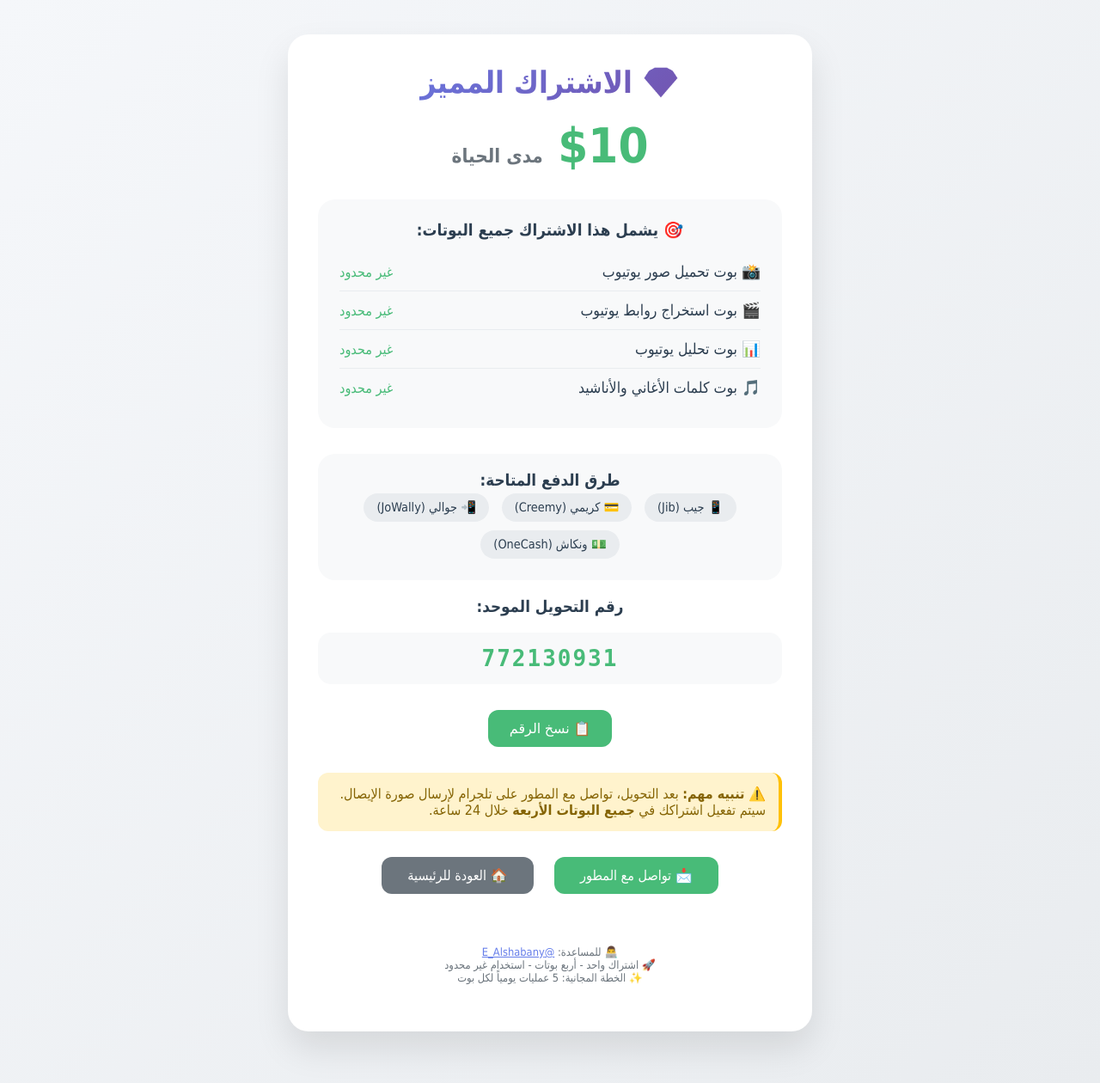
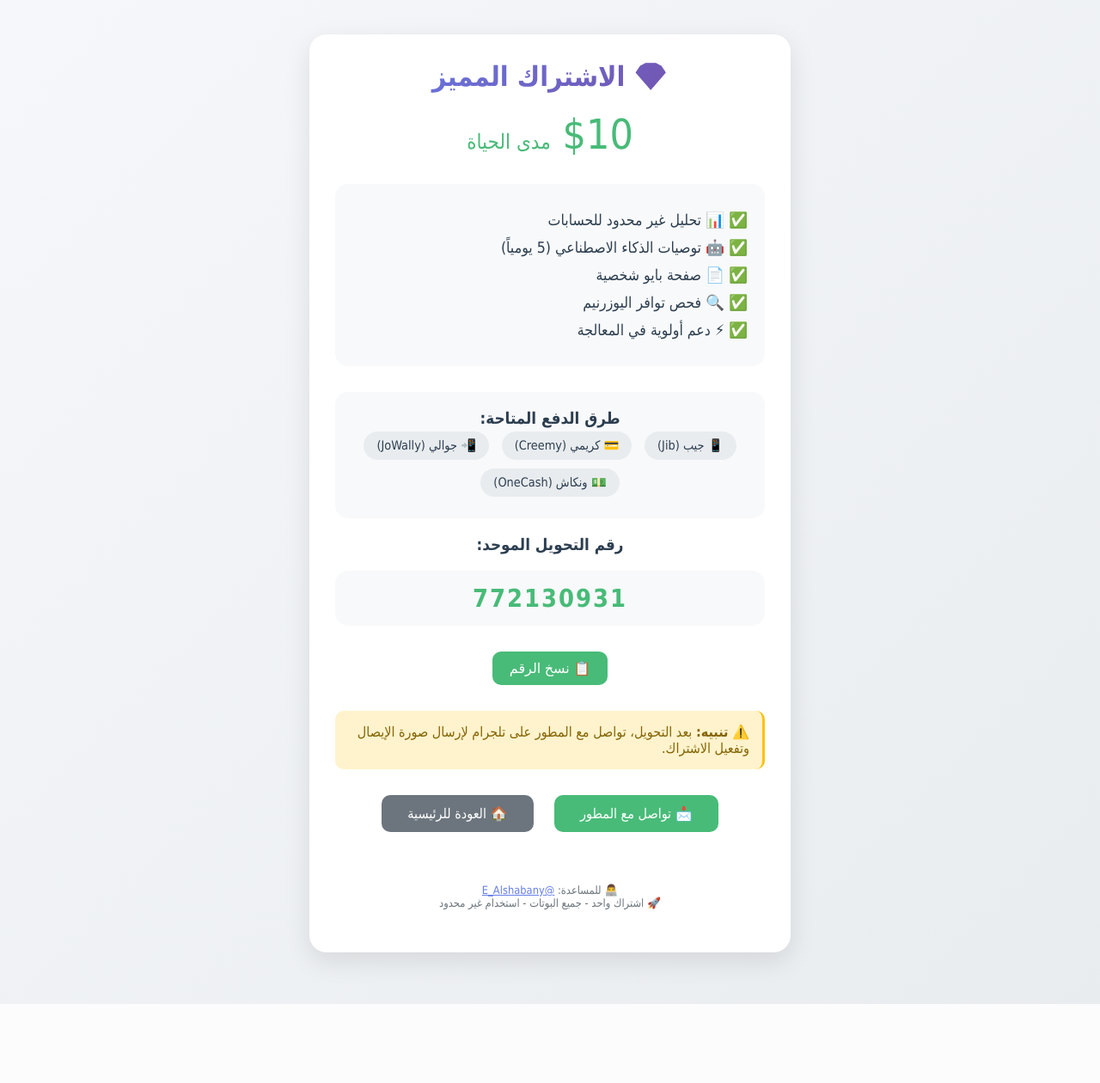
Before and after one commit to IDFINDER/social_analyzer_bot, a Flask app: page /payment in a window 1280 px wide. Shown: the whole page at 86% size. After the commit the page ends 1168 px from the top, so only its background shows below. Run offline with Flask 3, Linux system fonts and the light colour scheme; parts of the project's set-up code (start-up, migrations or seed data) failed here and were passed over.

Commit message:
Update payment.html

```diff
--- a/templates/payment.html
+++ b/templates/payment.html
@@ -3,7 +3,7 @@
 <head>
     <meta charset="UTF-8">
     <meta name="viewport" content="width=device-width, initial-scale=1.0">
-    <title>الاشتراك المميز - بوتات الأدوات الاجتماعية</title>
+    <title>الاشتراك المميز - بوت تحليل الحسابات</title>
     <style>
         * { margin: 0; padding: 0; box-sizing: border-box; }
         body {
@@ -13,14 +13,14 @@
             padding: 20px;
             color: #2c3e50;
         }
-        .container { max-width: 650px; margin: 0 auto; padding: 20px; }
+        .container { max-width: 600px; margin: 0 auto; padding: 20px; }
         .card {
             background: white;
-            border-radius: 24px;
-            padding: 35px;
+            border-radius: 20px;
+            padding: 30px;
             margin-bottom: 20px;
             text-align: center;
-            box-shadow: 0 20px 40px rgba(0,0,0,0.1);
+            box-shadow: 0 10px 30px rgba(0,0,0,0.1);
         }
         h1 {
             background: linear-gradient(135deg, #667eea, #764ba2);
@@ -28,53 +28,25 @@
             background-clip: text;
             color: transparent;
             margin-bottom: 20px;
-            font-size: 2.2em;
+            font-size: 2em;
         }
-        .price {
-            font-size: 3.5em;
-            color: #48bb78;
-            margin: 20px 0;
-            font-weight: bold;
-        }
-        .price small { font-size: 0.4em; color: #6c757d; }
+        .price { font-size: 3em; color: #48bb78; margin: 20px 0; }
         .features {
             text-align: right;
             margin: 30px 0;
             background: #f8f9fa;
-            border-radius: 20px;
-            padding: 25px;
+            border-radius: 15px;
+            padding: 20px;
         }
-        .features h3 {
-            color: #2c3e50;
-            margin-bottom: 15px;
-            text-align: center;
+        .features li {
+            margin: 12px 0;
+            list-style: none;
+            font-size: 1.1em;
         }
-        .bot-row {
-            display: flex;
-            justify-content: space-between;
-            align-items: center;
-            padding: 12px 0;
-            border-bottom: 1px solid #e9ecef;
-        }
-        .bot-row:last-child { border-bottom: none; }
-        .bot-name {
-            font-size: 1.1em;
-            font-weight: 500;
-        }
-        .bot-limit {
-            color: #48bb78;
-            font-weight: 500;
-        }
-        .badge {
-            background: linear-gradient(135deg, #667eea, #764ba2);
-            color: white;
-            padding: 4px 12px;
-            border-radius: 20px;
-            font-size: 0.8em;
-        }
+        .features li::before { content: "✅ "; color: #48bb78; }
         .payment-methods {
             background: #f8f9fa;
-            border-radius: 20px;
+            border-radius: 15px;
             padding: 20px;
             margin: 20px 0;
         }
@@ -87,7 +59,7 @@
             font-size: 0.9em;
         }
         .number {
-            font-size: 2em;
+            font-size: 1.8em;
             font-weight: bold;
             color: #48bb78;
             background: #f8f9fa;
@@ -97,26 +69,24 @@
             direction: ltr;
             text-align: center;
             letter-spacing: 2px;
-            font-family: monospace;
         }
         .copy-btn {
             background: #48bb78;
             color: white;
             border: none;
-            padding: 12px 25px;
-            border-radius: 12px;
+            padding: 10px 20px;
+            border-radius: 10px;
             cursor: pointer;
             font-size: 1em;
             margin: 10px 0;
             transition: all 0.3s;
-            font-weight: 500;
         }
         .copy-btn:hover { background: #38a169; transform: scale(1.02); }
         .warning {
             background: #fff3cd;
-            border-right: 4px solid #ffc107;
+            border-right: 3px solid #ffc107;
             padding: 15px;
-            border-radius: 12px;
+            border-radius: 10px;
             margin: 20px 0;
             text-align: right;
             color: #856404;
@@ -126,11 +96,10 @@
             background: #48bb78;
             color: white;
             padding: 12px 30px;
-            border-radius: 12px;
+            border-radius: 10px;
             text-decoration: none;
             margin: 10px;
             transition: all 0.3s;
-            font-weight: 500;
         }
         .button:hover { background: #38a169; transform: scale(1.02); }
         .back-btn { background: #6c757d; }
@@ -148,13 +117,13 @@
             bottom: 30px;
             left: 50%;
             transform: translateX(-50%);
-            z-index: 100;
+            z-index: 1;
         }
         .toast.show { visibility: visible; animation: fadein 0.5s, fadeout 0.5s 2.5s; }
         @keyframes fadein { from {bottom: 0; opacity: 0;} to {bottom: 30px; opacity: 1;} }
         @keyframes fadeout { from {bottom: 30px; opacity: 1;} to {bottom: 0; opacity: 0;} }
 
-        /* Loading Screen */
+        /* شاشة التحميل */
         .loading-overlay {
             position: fixed;
             top: 0;
@@ -168,8 +137,8 @@
             z-index: 10000;
         }
         .loader {
-            width: 60px;
-            height: 60px;
+            width: 48px;
+            height: 48px;
             border: 4px solid #e9ecef;
             border-top: 4px solid #667eea;
             border-radius: 50%;
@@ -180,21 +149,20 @@
             100% { transform: rotate(360deg); }
         }
         .loading-text {
-            margin-top: 20px;
+            margin-top: 15px;
             color: #6c757d;
             font-size: 14px;
         }
         @media (max-width: 600px) {
             .container { padding: 10px; }
             .card { padding: 20px; }
-            .number { font-size: 1.3em; }
-            .price { font-size: 2.5em; }
-            .bot-row { flex-direction: column; gap: 5px; text-align: center; }
+            .number { font-size: 1.2em; }
+            .price { font-size: 2em; }
         }
     </style>
 </head>
 <body>
-    <!-- Loading Screen -->
+    <!-- شاشة تحميل -->
     <div class="loading-overlay" id="loadingOverlay">
         <div style="text-align: center;">
             <div class="loader"></div>
@@ -202,32 +170,18 @@
         </div>
     </div>
 
-    <!-- Main Content -->
+    <!-- المحتوى الرئيسي -->
     <div class="container" id="mainContent" style="display: none;">
         <div class="card">
             <h1>💎 الاشتراك المميز</h1>
-            <div class="price">
-                $10 <small>مدى الحياة</small>
-            </div>
+            <div class="price">$10 <span style="font-size: 0.5em;">مدى الحياة</span></div>
 
             <div class="features">
-                <h3>🎯 يشمل هذا الاشتراك جميع البوتات:</h3>
-                <div class="bot-row">
-                    <span class="bot-name">📸 بوت تحميل صور يوتيوب</span>
-                    <span class="bot-limit">غير محدود</span>
-                </div>
-                <div class="bot-row">
-                    <span class="bot-name">🎬 بوت استخراج روابط يوتيوب</span>
-                    <span class="bot-limit">غير محدود</span>
-                </div>
-                <div class="bot-row">
-                    <span class="bot-name">📊 بوت تحليل يوتيوب</span>
-                    <span class="bot-limit">غير محدود</span>
-                </div>
-                <div class="bot-row">
-                    <span class="bot-name">🎵 بوت كلمات الأغاني والأناشيد</span>
-                    <span class="bot-limit">غير محدود</span>
-                </div>
+                <li>📊 تحليل غير محدود للحسابات</li>
+                <li>🤖 توصيات الذكاء الاصطناعي (5 يومياً)</li>
+                <li>📄 صفحة بايو شخصية</li>
+                <li>🔍 فحص توافر اليوزرنيم</li>
+                <li>⚡ دعم أولوية في المعالجة</li>
             </div>
 
             <div class="payment-methods">
@@ -243,7 +197,7 @@
             <button class="copy-btn" onclick="copyNumber()">📋 نسخ الرقم</button>
 
             <div class="warning">
-                ⚠️ <strong>تنبيه مهم:</strong> بعد التحويل، تواصل مع المطور على تلجرام لإرسال صورة الإيصال. سيتم تفعيل اشتراكك في <strong>جميع البوتات الأربعة</strong> خلال 24 ساعة.
+                ⚠️ <strong>تنبيه:</strong> بعد التحويل، تواصل مع المطور على تلجرام لإرسال صورة الإيصال وتفعيل الاشتراك.
             </div>
 
             <a href="https://t.me/E_Alshabany" class="button">📩 تواصل مع المطور</a>
@@ -251,8 +205,7 @@
 
             <div class="footer">
                 <p>👨‍💻 للمساعدة: <a href="https://t.me/E_Alshabany" style="color: #667eea;">@E_Alshabany</a></p>
-                <p>🚀 اشتراك واحد - أربع بوتات - استخدام غير محدود</p>
-                <p>✨ الخطة المجانية: 5 عمليات يومياً لكل بوت</p>
+                <p>🚀 اشتراك واحد - جميع البوتات - استخدام غير محدود</p>
             </div>
         </div>
     </div>
```
